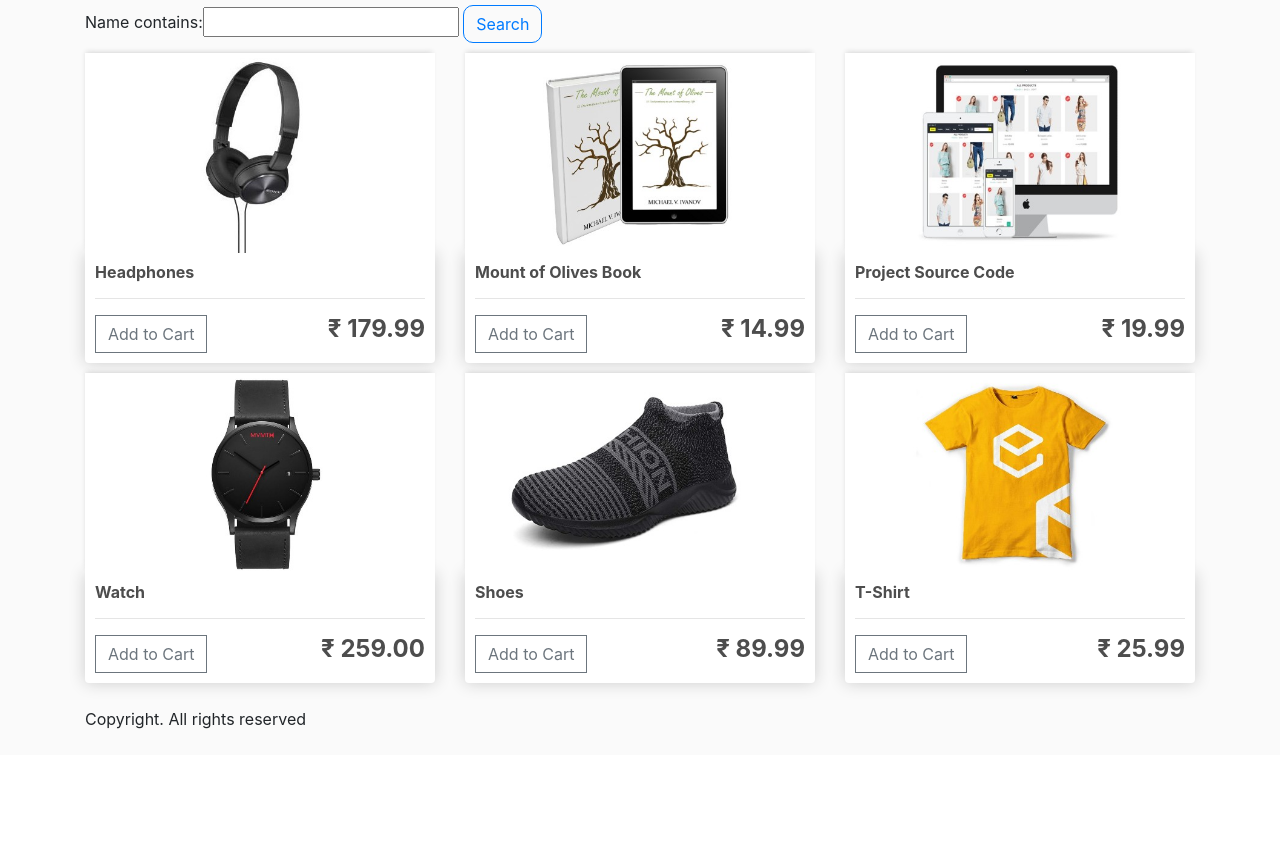
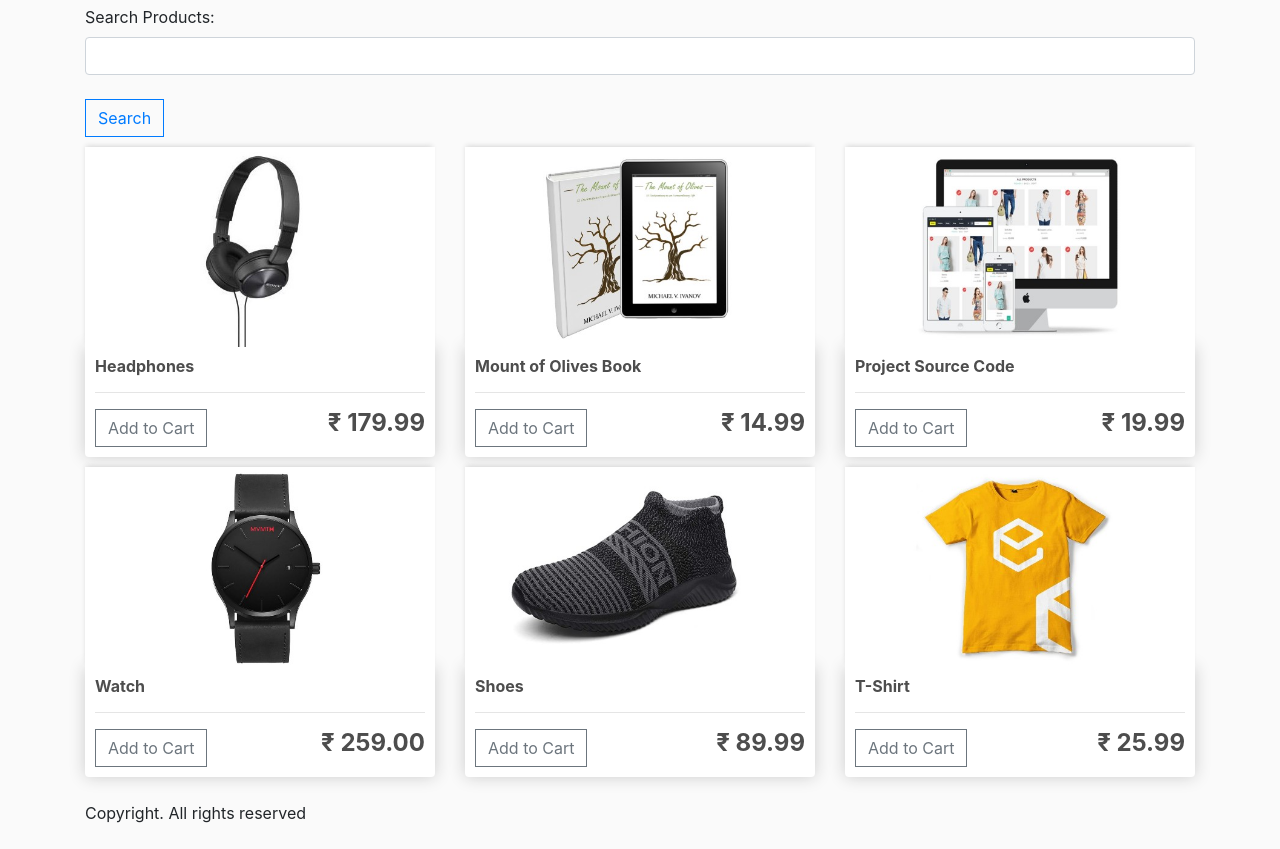
Before and after one commit to bharathjinka09/django-ecommerce, a Django app: page / in a window 1280 px wide. Shown: the part 67-916 px from the top of the page. Before the commit the page ends 796 px from the top, so only its background shows below. Run offline with Django 3.2, Linux system fonts and the light colour scheme; data comes from the database, SQL or seed files in the repository; some libraries are stand-ins or nearby versions.

Commit message:
Search filter

```diff
--- a/store/filters.py
+++ b/store/filters.py
@@ -4,14 +4,9 @@ from .models import *
 
 
 class ProductFilter(django_filters.FilterSet):
+    name = django_filters.CharFilter(label='Search Products',
+                                     lookup_expr='icontains')
+
     class Meta:
         model = Product
         fields = ('name',)
-        filter_overrides = {
-            models.CharField: {
-                'filter_class': django_filters.CharFilter,
-                'extra': lambda f: {
-                    'lookup_expr': 'icontains',
-                },
-            },
-        }
--- a/store/templates/store/store.html
+++ b/store/templates/store/store.html
@@ -4,9 +4,9 @@
 {% block content %}
 
 
-  <form method="get" action="/">
-    {{myFilter.form}}
-    <button type="submit" class="btn btn-outline-primary" style="border-radius: 10px;">Search</button>
+  <form method="get">
+    {{myFilter.form}} <br>
+    <button type="submit" class="btn btn-outline-primary">Search</button>
     <!-- <div style="display: flex;">
       <input type="text" class="form-control" name="search" placeholder="Search Products">
       <a href="/"><button class="btn btn-outline-primary" style="border-radius: 10px;">Search</button></a>
@@ -30,4 +30,9 @@
     </div>
   {% endfor %}
 </div>
+
+<script type="text/javascript">
+  search_form = document.getElementById('id_name');
+  search_form.classList.add("form-control");
+</script>
 {% endblock %}
```
Also changed, not shown: 1 other file.
